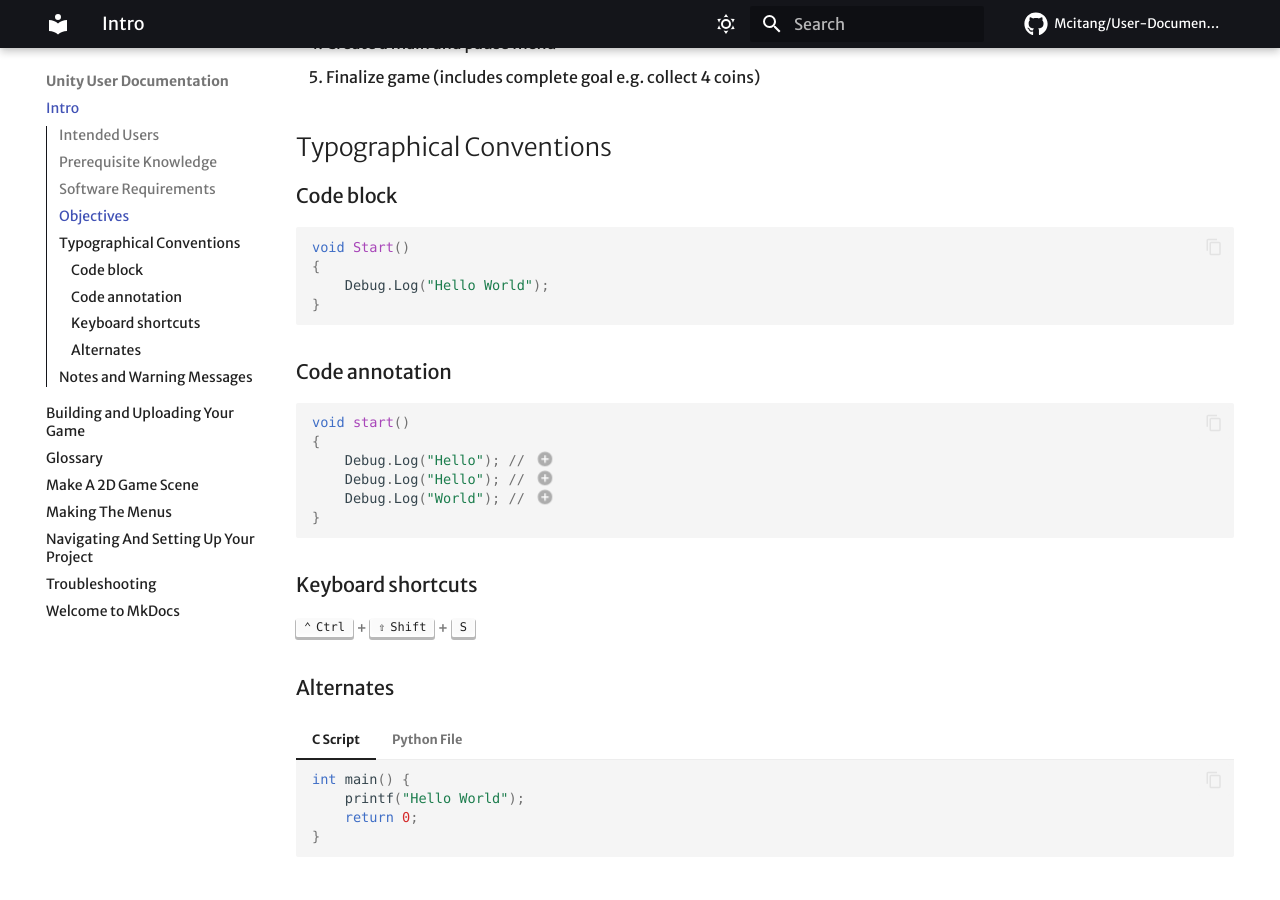
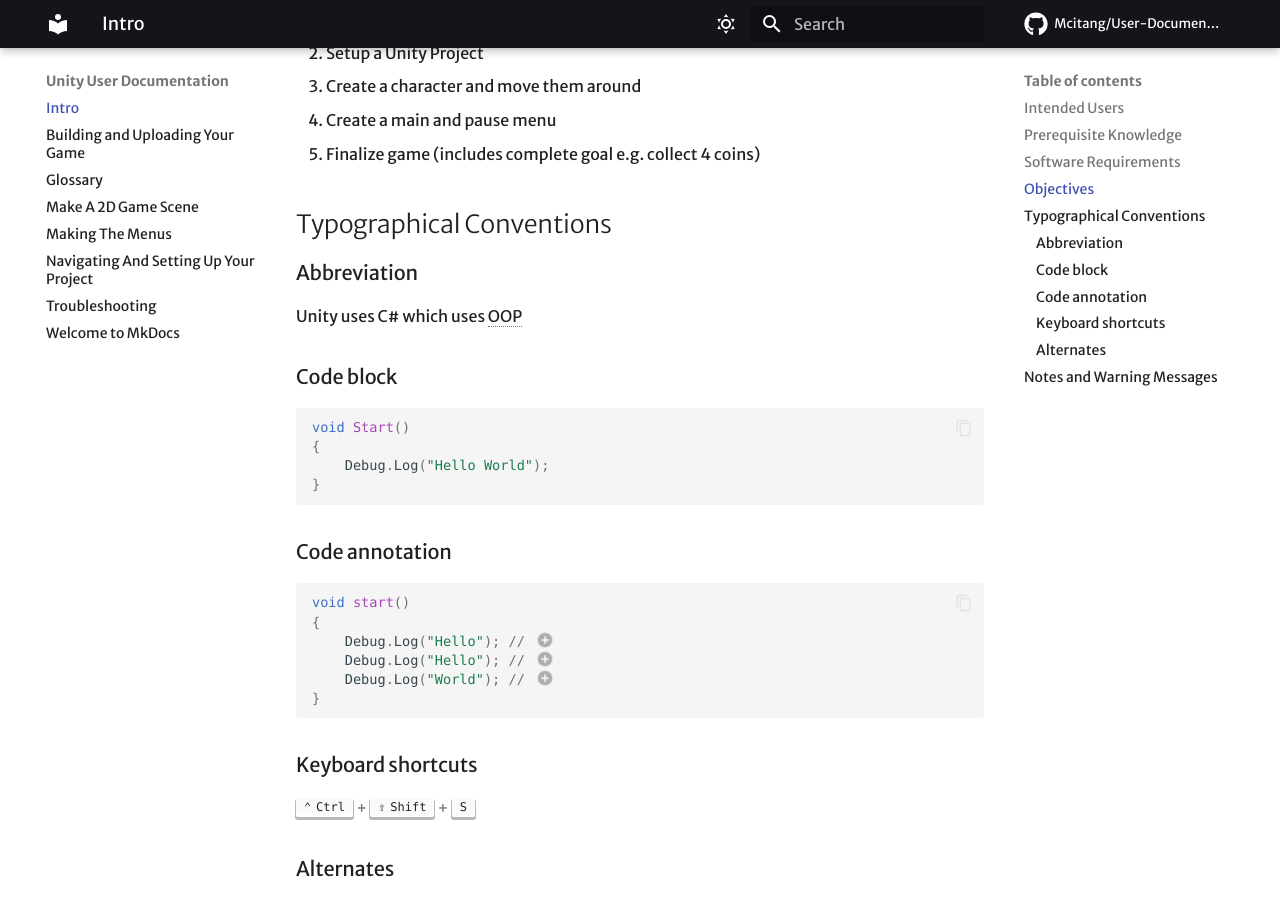
Before and after one commit to Mcitang/User-Documentation, an MkDocs documentation site: the page built from docs/index.md, in a window 1280 px wide and 900 px high, scrolled down 1085 px. Built offline with MkDocs 1.6.1 and Material for MkDocs 9.7.7, drawn with Linux system fonts in a browser that asks for light colours; emoji names are drawn with the system emoji font; some web fonts are replaced; comment, search, counter and statistics services are not loaded.

Commit message:
Avoid full reload when navigating pages

````diff
--- a/docs/index.md
+++ b/docs/index.md
@@ -29,6 +29,9 @@
 6. Finalize game (includes complete goal e.g. collect 4 coins)
 
 ## Typographical Conventions
+
+### Abbreviation
+Unity uses C# which uses OOP
 
 ### Code block
 ```C#
@@ -101,3 +104,6 @@
 
 ???+ question "Question"
     Yippee
+
+<!-- Glossary definitions at the bottom -->
+*[OOP]: Object-Oriented Programming
--- a/mkdocs.yml
+++ b/mkdocs.yml
@@ -23,13 +23,16 @@
     - navigation.top
 
     # Integrates floating right table of contents to the headers floating left
-    - toc.integrate
+    # - toc.integrate
 
     # Allow for us to annotate code like // (1) and // (2)
     - content.code.annotate
 
     # Adds a copy to clipboard button to the code blocks
     - content.code.copy
+
+    # Stops the page from fully reloading
+    - navigation.instant
 
   icon:
     repo: fontawesome/brands/github
@@ -71,7 +74,7 @@
     # Makes the colored boxes for DANGER, INFO, etc with !!!
   - admonition
 
-  # Highlights codeblocks with pretty color, and allows for code blocks in more places, such as the admonition colored boxes
+  # Highlights codeblocks with pretty color, does code block annotations, and allows for code blocks in the admonition colored boxes
   - pymdownx.superfences
 
   # Easy dropdowns with ??? or ???+, with icon selected with note, question or info
@@ -80,9 +83,16 @@
   # Wraps keys and shortcuts in UI keycaps. Syntax: ++ctrl+shift+s++
   - pymdownx.keys
 
+  # Prevents underscores in the middle of words to accidentrally get italicized
+  - pymdownx.betterem
+
+  # Allows to group related content, including code blocks, into tabs
   - pymdownx.tabbed:
       alternate_style: true
       combine_header_slug: true
 
+  # Used to show collaborator's suggestions for things like deletions and additions like so:
+  # {--deletion suggest--}, {++addition suggest++} {==Highlighted comment==} {>> Comment <<}
+  - pymdownx.critic
 
 copyright: Copyright &copy; 2026 - Matthew Tang, Gustavo Rodriguez
````
